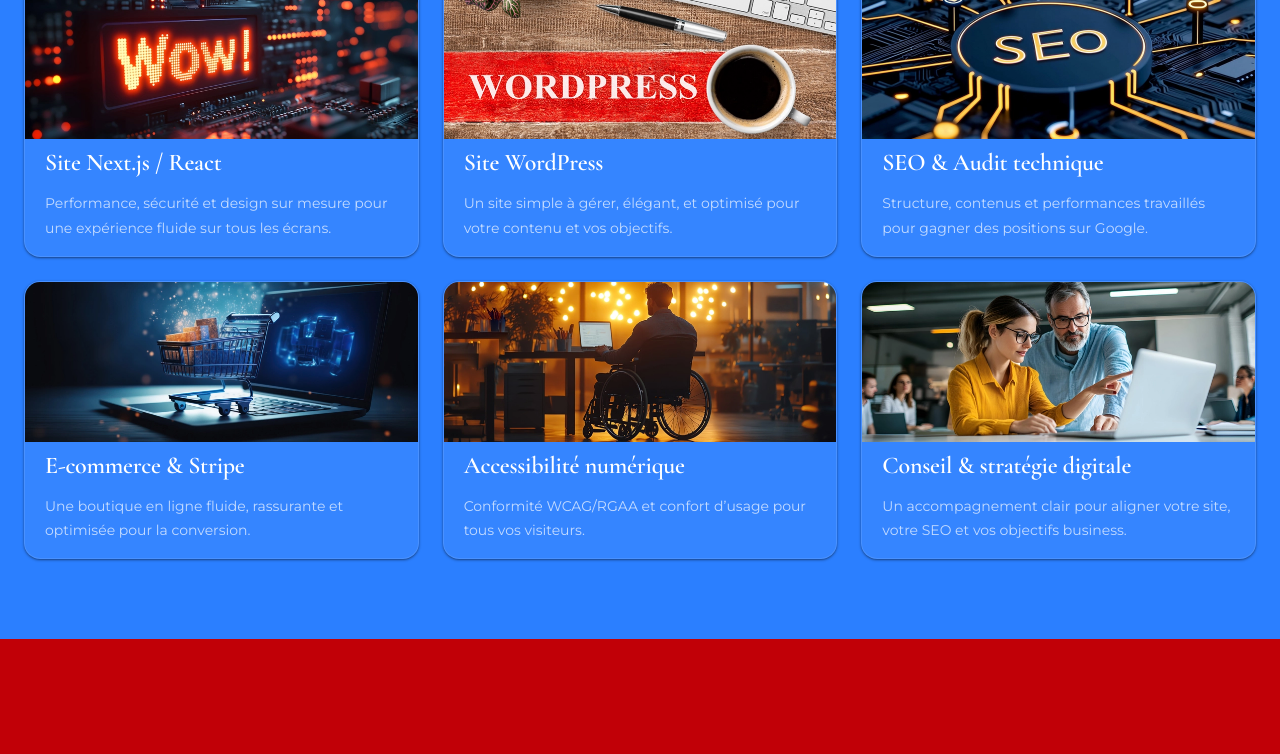
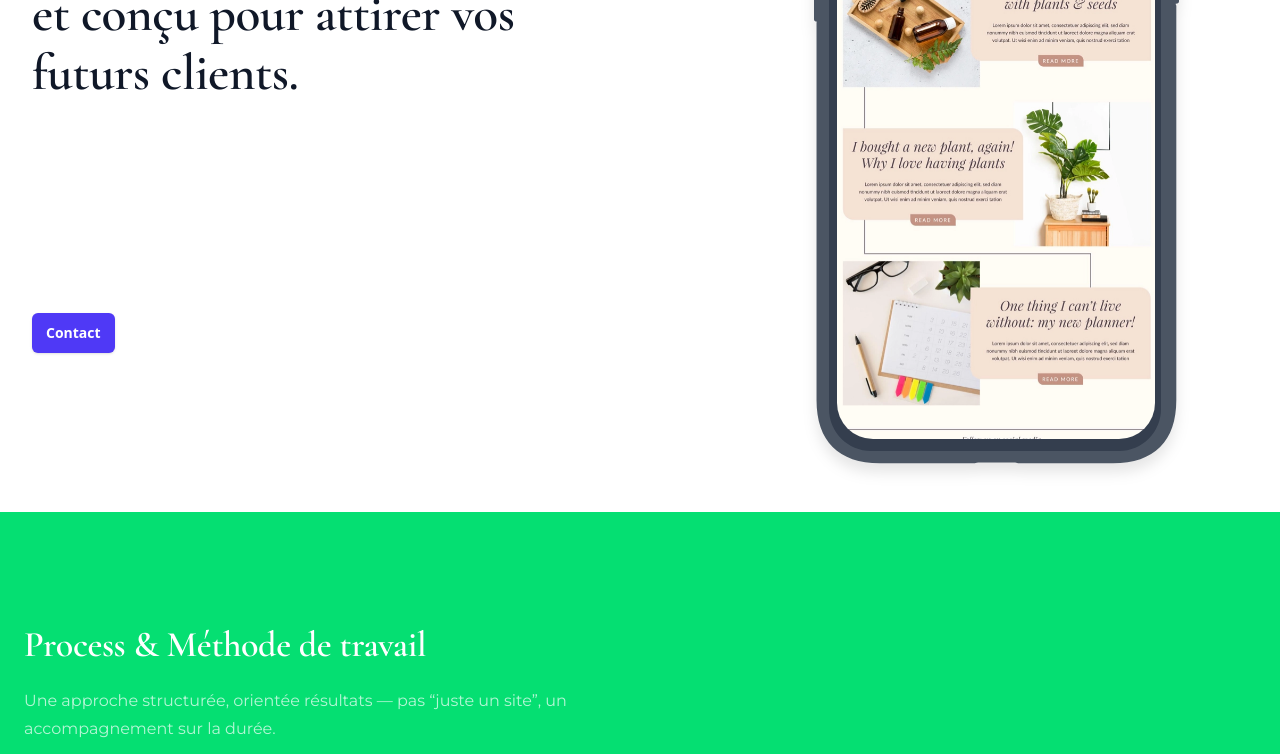
Before and after one commit to StephaneGamot/stephanegamot, a Next.js app: page / in a window 1280 px wide. Shown: the part 400-1154 px from the top of the page. Built offline with nearby package versions, Linux system fonts and the light colour scheme.

Commit message:
Update page.tsx

```diff
--- a/app/page.tsx
+++ b/app/page.tsx
@@ -31,9 +31,8 @@ export const metadata = {
 export default function Home() {
   return (
 <main>
+    <HeroHomePage />
 
-    <CardsHome />
-    <Carrousel />
     <WorkProcess />
     <TestimonialsSection />
     <AboutSection />
```
